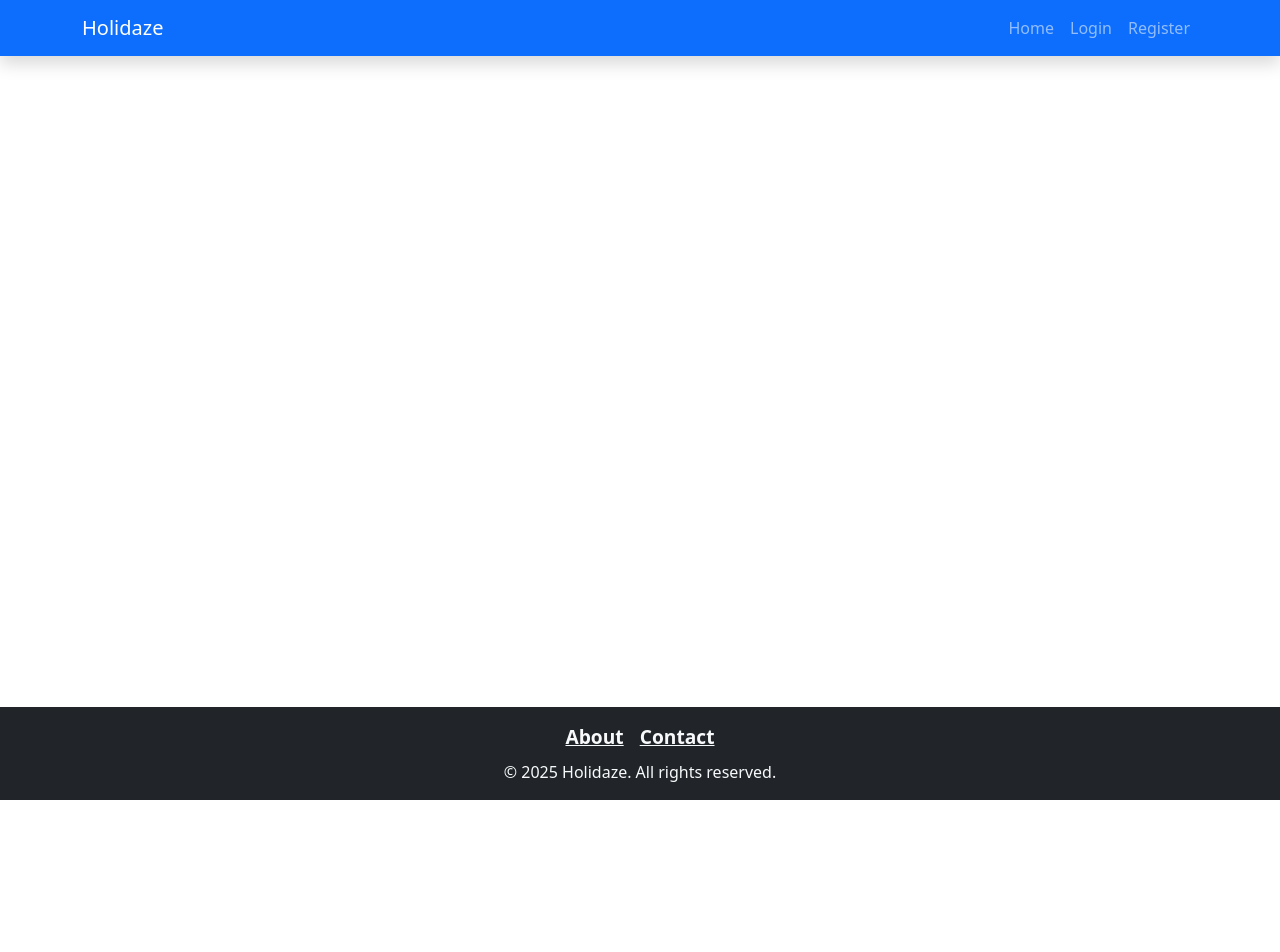
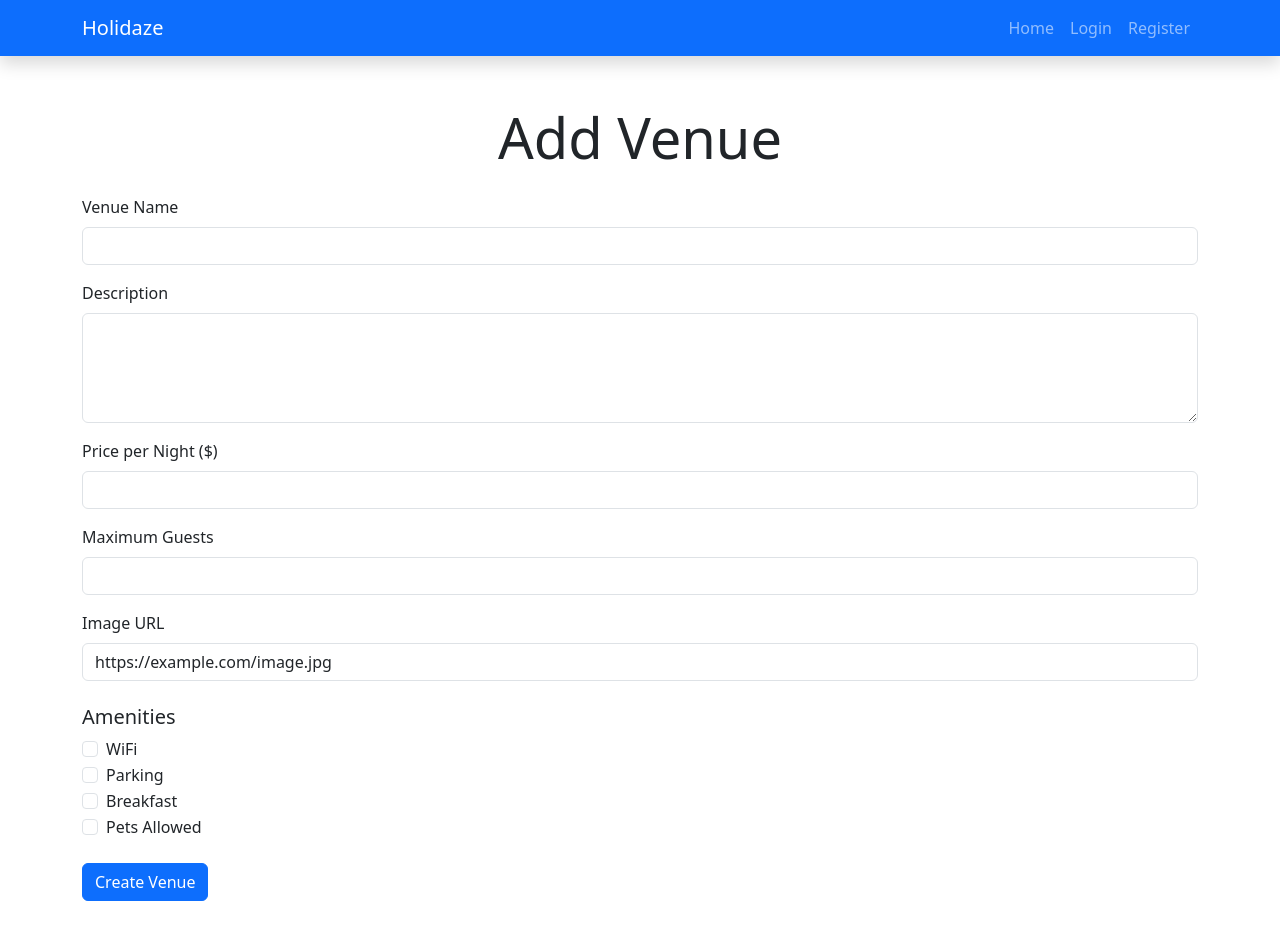
Before and after one commit to robfil50219/project-exam-2, a React (Create React App) app: page /add-venue in a window 1280 px wide. Shown: the top 952 px of the page. Before the commit the page ends 800 px from the top, so only its background shows below. Built offline with nearby package versions, Linux system fonts and the light colour scheme.

Commit message:
add venue page

```diff
--- a/src/App.js
+++ b/src/App.js
@@ -9,7 +9,7 @@ import Register from './pages/Register';
 import About from './pages/About';
 import Contact from './pages/Contact';
 import Profile from './pages/Profile';
-import AddListing from './pages/AddListing';
+import AddVenue from './pages/AddVenue';
 
 function App() {
   return (
@@ -25,7 +25,7 @@ function App() {
             <Route path="/about" element={<About />} />
             <Route path="/contact" element={<Contact />} />
             <Route path="/profile" element={<Profile />} />
-            <Route path="/add-listing" element={<AddListing />} />
+            <Route path="/add-venue" element={<AddVenue />} />
           </Routes>
         </main>
         <Footer />
--- a/src/components/MyListings.js
+++ b/src/components/MyVenues.js
@@ -1,7 +1,7 @@
 import React, { useState, useEffect } from 'react';
 import { getApiKeyOptions } from '../apiConfig';
 
-const MyListings = ({ username, token }) => {
+const MyVenues = ({ username, token }) => {
   const [venues, setVenues] = useState([]);
   const [loading, setLoading] = useState(true);
   const [error, setError] = useState('');
@@ -15,12 +15,11 @@ const MyListings = ({ username, token }) => {
     fetch(`https://v2.api.noroff.dev/holidaze/profiles/${username}/venues`, getApiKeyOptions(token))
       .then((res) => {
         if (!res.ok) {
-          throw new Error('Failed to fetch listings');
+          throw new Error('Failed to fetch venues');
         }
         return res.json();
       })
       .then((data) => {
-        // The response is expected to have a "data" property that is an array
         setVenues(data.data || []);
         setLoading(false);
       })
@@ -30,13 +29,13 @@ const MyListings = ({ username, token }) => {
       });
   }, [username, token]);
 
-  if (loading) return <p>Loading your listings...</p>;
-  if (error) return <p className="text-danger">Error loading listings: {error}</p>;
-  if (venues.length === 0) return <p>You don't have any listings yet.</p>;
+  if (loading) return <p>Loading your venues...</p>;
+  if (error) return <p className="text-danger">Error loading venues: {error}</p>;
+  if (venues.length === 0) return <p>You don't have any venues yet.</p>;
 
   return (
     <div className="my-5">
-      <h2 className="mb-4">My Listings</h2>
+      <h2 className="mb-4">My Venues</h2>
       <div className="row">
         {venues.map((venue) => (
           <div key={venue.id} className="col-md-4 mb-4">
@@ -61,4 +60,4 @@ const MyListings = ({ username, token }) => {
   );
 };
 
-export default MyListings;
+export default MyVenues;
--- a/src/pages/AddListing.js
+++ b/src/pages/AddVenue.js
@@ -1,49 +1,58 @@
-// src/pages/AddListing.js
 import React, { useState } from 'react';
 import { useNavigate } from 'react-router-dom';
 import { getApiKeyOptions } from '../apiConfig';
 
-const AddListing = () => {
-  const token = localStorage.getItem('token');
+const AddVenue = () => {
+  const token = localStorage.getItem('token'); // if required by the API
   const navigate = useNavigate();
 
-  // Form state for creating a listing.
   const [form, setForm] = useState({
     name: '',
     description: '',
     price: '',
     maxGuests: '',
-    mediaUrl: '',
+    mediaUrl: 'https://example.com/image.jpg', // default image URL
+    // Meta fields
+    wifi: false,
+    parking: false,
+    breakfast: false,
+    pets: false,
   });
   const [error, setError] = useState('');
   const [success, setSuccess] = useState('');
 
-  // Handle form input changes
   const handleChange = (e) => {
-    const { name, value } = e.target;
-    setForm(prev => ({
+    const { name, value, type, checked } = e.target;
+    setForm((prev) => ({
       ...prev,
-      [name]: value,
+      [name]: type === 'checkbox' ? checked : value,
     }));
   };
 
-  // Handle form submission
   const handleSubmit = async (e) => {
     e.preventDefault();
     setError('');
     setSuccess('');
 
-    // Construct the payload as per API requirements.
+    // Construct payload with trimmed values and meta object
     const payload = {
-      name: form.name,
-      description: form.description,
+      name: form.name.trim(),
+      description: form.description.trim(),
       price: parseFloat(form.price),
       maxGuests: parseInt(form.maxGuests, 10),
-      // Media is expected as an array; we use a single media item if provided.
-      media: form.mediaUrl ? [{ url: form.mediaUrl, alt: form.name + ' image' }] : [],
+      media: form.mediaUrl
+        ? [{ url: form.mediaUrl.trim(), alt: `${form.name.trim()} image` }]
+        : [],
+      meta: {
+        wifi: form.wifi,
+        parking: form.parking,
+        breakfast: form.breakfast,
+        pets: form.pets,
+      },
+      // You can also provide a location object if needed, e.g., location: null
     };
 
-    console.log('Add Listing payload:', JSON.stringify(payload));
+    console.log('Add Venue payload:', JSON.stringify(payload));
 
     try {
       const response = await fetch('https://v2.api.noroff.dev/holidaze/venues', {
@@ -51,20 +60,19 @@ const AddListing = () => {
         headers: {
           'Content-Type': 'application/json',
           ...getApiKeyOptions(token).headers,
-          // Note: Depending on API, you might also need an Authorization header.
+          // Include Authorization header if required:
           // 'Authorization': `Bearer ${token}`,
         },
         body: JSON.stringify(payload),
       });
 
       if (!response.ok) {
-        throw new Error(`Failed to create listing: ${response.statusText}`);
+        throw new Error(`Failed to create venue: ${response.statusText}`);
       }
 
       const data = await response.json();
-      console.log('Add Listing response:', data);
-      setSuccess('Listing created successfully!');
-      // Optionally, redirect the user to their listings page
+      console.log('Venue created:', data);
+      setSuccess('Venue created successfully!');
       navigate('/profile');
     } catch (err) {
       console.error(err);
@@ -72,17 +80,15 @@ const AddListing = () => {
     }
   };
 
-  // If not logged in, you may want to redirect or show an error (not implemented here)
-
   return (
     <div className="container my-5">
-      <h1 className="display-4 text-center mb-4">Add a New Listing</h1>
+      <h1 className="display-4 text-center mb-4">Add Venue</h1>
       {error && <div className="alert alert-danger">{error}</div>}
       {success && <div className="alert alert-success">{success}</div>}
       <form onSubmit={handleSubmit}>
-        {/* Listing Name */}
+        {/* Venue Name */}
         <div className="mb-3">
-          <label htmlFor="name" className="form-label">Listing Name</label>
+          <label htmlFor="name" className="form-label">Venue Name</label>
           <input
             type="text"
             name="name"
@@ -106,7 +112,7 @@ const AddListing = () => {
             required
           ></textarea>
         </div>
-        {/* Price */}
+        {/* Price per Night */}
         <div className="mb-3">
           <label htmlFor="price" className="form-label">Price per Night ($)</label>
           <input
@@ -135,7 +141,7 @@ const AddListing = () => {
             min="1"
           />
         </div>
-        {/* Media URL */}
+        {/* Image URL */}
         <div className="mb-3">
           <label htmlFor="mediaUrl" className="form-label">Image URL</label>
           <input
@@ -146,12 +152,59 @@ const AddListing = () => {
             placeholder="https://example.com/image.jpg"
             value={form.mediaUrl}
             onChange={handleChange}
+            required
           />
         </div>
-        <button type="submit" className="btn btn-primary">Create Listing</button>
+        {/* Meta Data */}
+        <h5 className="mt-4">Amenities</h5>
+        <div className="form-check">
+          <input
+            type="checkbox"
+            name="wifi"
+            id="wifi"
+            className="form-check-input"
+            checked={form.wifi}
+            onChange={handleChange}
+          />
+          <label className="form-check-label" htmlFor="wifi">WiFi</label>
+        </div>
+        <div className="form-check">
+          <input
+            type="checkbox"
+            name="parking"
+            id="parking"
+            className="form-check-input"
+            checked={form.parking}
+            onChange={handleChange}
+          />
+          <label className="form-check-label" htmlFor="parking">Parking</label>
+        </div>
+        <div className="form-check">
+          <input
+            type="checkbox"
+            name="breakfast"
+            id="breakfast"
+            className="form-check-input"
+            checked={form.breakfast}
+            onChange={handleChange}
+          />
+          <label className="form-check-label" htmlFor="breakfast">Breakfast</label>
+        </div>
+        <div className="form-check mb-4">
+          <input
+            type="checkbox"
+            name="pets"
+            id="pets"
+            className="form-check-input"
+            checked={form.pets}
+            onChange={handleChange}
+          />
+          <label className="form-check-label" htmlFor="pets">Pets Allowed</label>
+        </div>
+        <button type="submit" className="btn btn-primary">Create Venue</button>
       </form>
     </div>
   );
 };
 
-export default AddListing;
+export default AddVenue;
--- a/src/pages/Profile.js
+++ b/src/pages/Profile.js
@@ -1,7 +1,8 @@
+// src/pages/Profile.js
 import React, { useState, useEffect } from 'react';
-import { useNavigate } from 'react-router-dom';
+import { useNavigate, Link } from 'react-router-dom';
 import { getApiKeyOptions } from '../apiConfig';
-import MyListings from '../components/MyListings';
+import MyVenues from '../components/MyVenues'; // Changed from MyListings to MyVenues
 
 const Profile = () => {
   const token = localStorage.getItem('token');
@@ -146,6 +147,7 @@ const Profile = () => {
 
       {success && <div className="alert alert-success">{success}</div>}
 
+      {/* Toggle Edit Form */}
       {!editMode ? (
         <div className="text-center mb-4">
           <button className="btn btn-secondary" onClick={() => setEditMode(true)}>
@@ -234,8 +236,15 @@ const Profile = () => {
         </form>
       )}
 
-      {/* My Listings Section */}
-      <MyListings username={username} token={token} />
+      {/* Add Listing Button */}
+      <div className="text-center my-4">
+        <Link to="/add-venue" className="btn btn-success">
+          Add Venue
+        </Link>
+      </div>
+
+      {/* My Venues Section */}
+      <MyVenues username={username} token={token} />
     </div>
   );
 };
```
